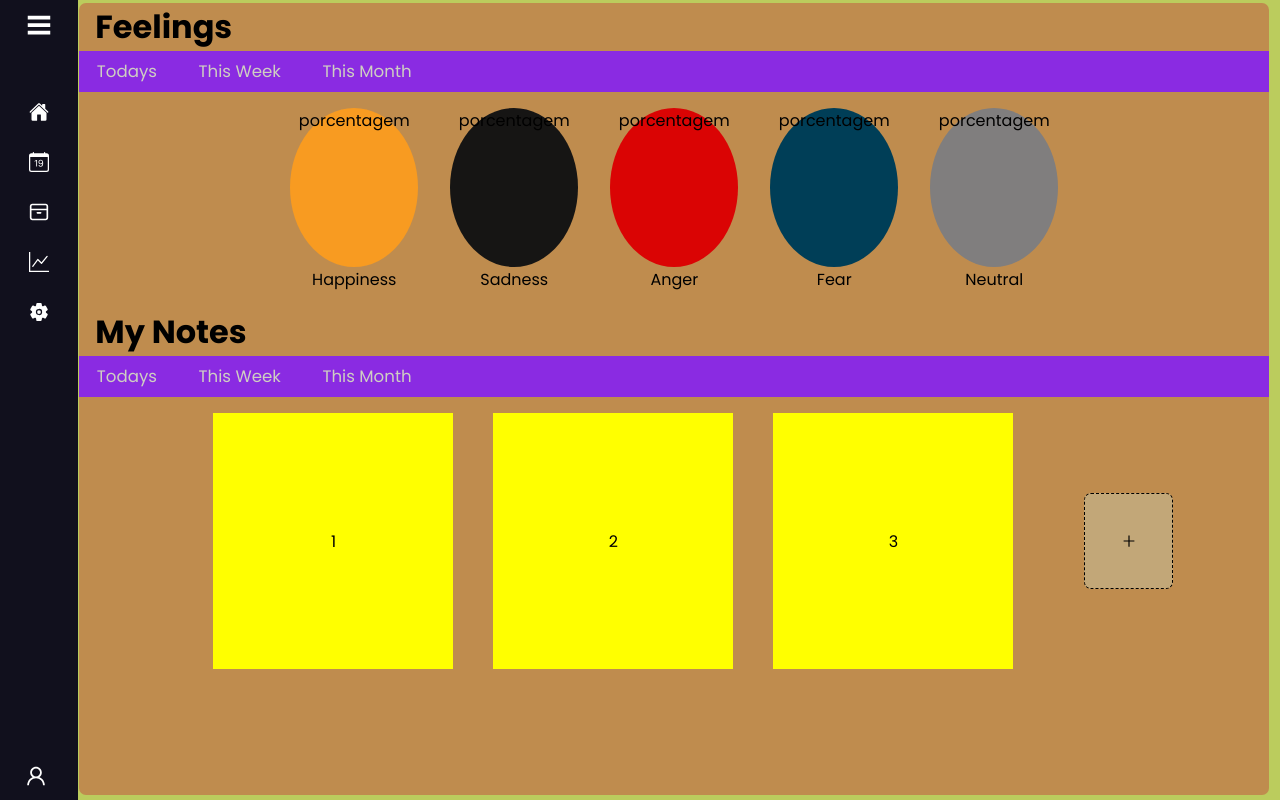
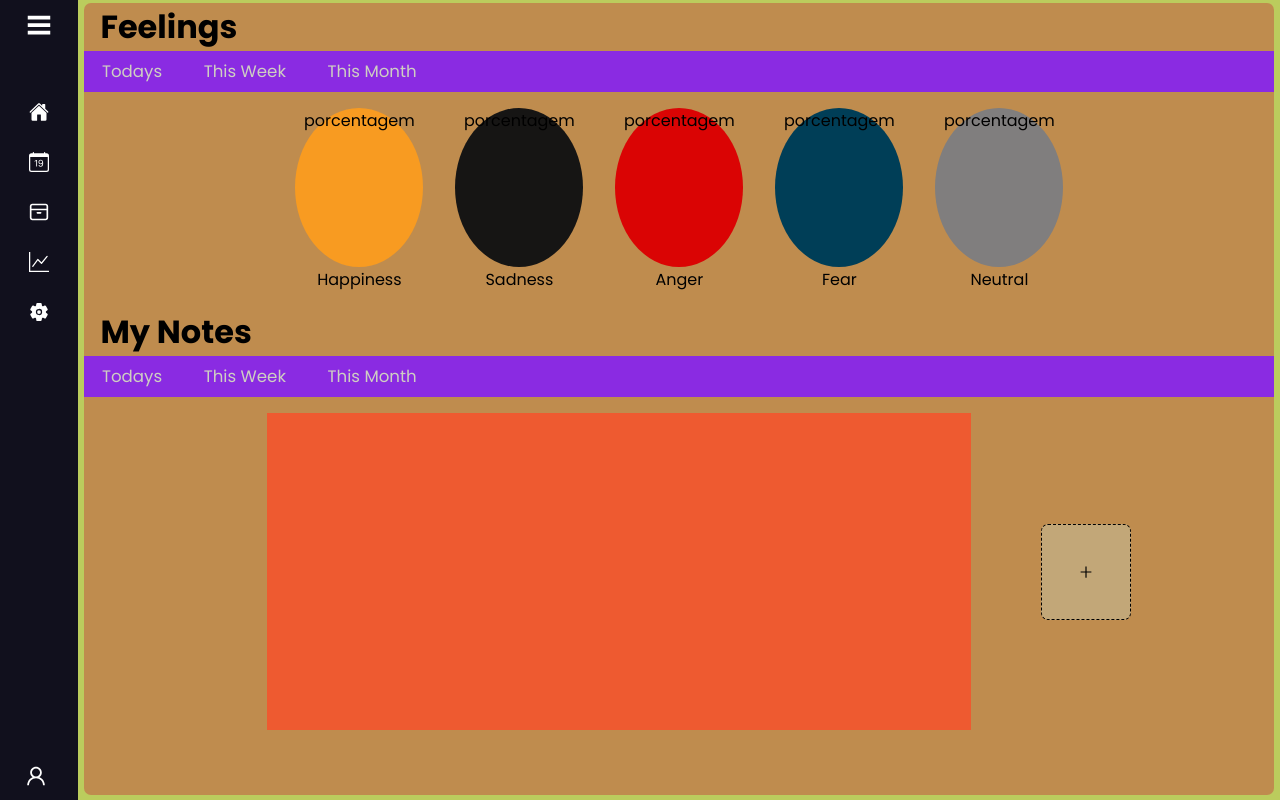
Before and after one commit to BrunoFay/Feelings-Diary, a React (Create React App) app: page / in a window 1280 px wide. Built offline with nearby package versions, Linux system fonts and the light colour scheme.

Commit message:
carousel implemented

```diff
--- a/src/App.css
+++ b/src/App.css
@@ -5,7 +5,9 @@
   --bgcolorAng:#da0404;
   --bgcolorFer :#003e57;
 }
-
+textarea {
+  resize: none;
+}
 .main-container{
   position: relative;
   background: #bbcc5d;
--- /dev/null
+++ b/src/components/home/Carousel.jsx
@@ -0,0 +1,20 @@
+import React, { useRef, useContext, useSta, useRefte } from 'react'
+import NoteContainer from './NoteContainer';
+import postContext from '../../context/postsContext';
+import useDragScroll from '../../hooks/useDragScroll';
+
+export default function Carousel() {
+  const { notes } = useContext(postContext)
+  const carouselRef = useRef(null)
+  const { onMouseDown } = useDragScroll(carouselRef, { direction: 'horizontal' });
+
+  return (
+    <div
+      ref={carouselRef}
+      className='carousel'
+      onMouseDown={onMouseDown}
+    >
+      {notes.map((note) => (<NoteContainer key={note.id} note={note} />))}
+    </div>
+  )
+}
--- a/src/components/home/DaysWeekMonthComponent.jsx
+++ b/src/components/home/DaysWeekMonthComponent.jsx
@@ -3,9 +3,9 @@ import React from 'react'
 export default function DaysWeekMonthComponent() {
   return (
     <nav>
-      <span className='DWM-Components' to={'/'}>Todays</span>
-      <span className='DWM-Components' to={'/'}>This Week</span>
-      <span className='DWM-Components' to={'/'}>This Month</span>
+      <span className='DWM-Components'>Todays</span>
+      <span className='DWM-Components'>This Week</span>
+      <span className='DWM-Components'>This Month</span>
     </nav>
   )
 }
--- a/src/components/home/FormNotes.jsx
+++ b/src/components/home/FormNotes.jsx
@@ -1,28 +1,30 @@
-import React, { useState } from 'react'
+import React, { useContext, useState } from 'react'
+import postContext from '../../context/postsContext'
 
 const INITIAL_STATE = {
   title: '',
   description: '',
-  date: '',
+  date: new Date(),
   feeling: 'Happiness',
 }
-export default function FormNotes() {
+export default function FormNotes({feelings}) {
+  const { notes, setNotes } = useContext(postContext)
   const [note, setNote] = useState(INITIAL_STATE)
-  const handleChange = ({ target: { name, value } }) => { setNote({ ...note, [name]: value }) }
+  const handleChange = ({ target: { name, value } }) => {
+    setNote({ ...note, date: new Date(), [name]: value })
+  }
   const handleClick = (e) => {
     e.preventDefault()
-    setNote({ ...note, date: new Date() })
+    setNotes([...notes, note])
+    setNote(INITIAL_STATE)
   }
   return (
     <div className="formNote-container">
       <form>
-        <select   onChange={handleChange} name="feeling" id="">
-          <option name="feeling" value='Happiness' >Happiness</option>
-          <option name="feeling" value='Sadness'>Sadness</option>
-          <option name="feeling" value='Anger'>Anger</option>
-          <option name="feeling" value='Fear'>Fear</option>
-          <option name="feeling" value='Neutral'>Neutral</option>
+        <select onChange={handleChange} name="feeling" id="">
+          {feelings.map(({ title }) => (<option key={title} value={title}>{title}</option>))}
         </select>
+        <span>Title</span>
         <input onChange={handleChange} value={note.title} type="text" name='title' />
         <textarea
           onChange={handleChange}
@@ -30,9 +32,8 @@ export default function FormNotes() {
           value={note.description}
           cols="30"
           rows="10" />
-        <button  onClick={handleClick}>enviar</button>
+        <button onClick={handleClick}>enviar</button>
       </form>
-
     </div>
   )
 }
--- a/src/components/home/MainHome.jsx
+++ b/src/components/home/MainHome.jsx
@@ -4,12 +4,15 @@ import DaysWeekMonthComponent from './DaysWeekMonthComponent'
 import FormNotes from './FormNotes'
 import { AiOutlinePlus } from 'react-icons/ai';
 import FeelingContainer from './FeelingContainer';
+import Carousel from './Carousel';
+
 
 const ARRAY_FEELINGS = [{ title: 'Happiness', icon: '😀' }, { title: 'Sadness', icon: '😢' },
-{ title: 'Anger', icon: '😡' }, { title: 'Fear', icon: '😱' },{ title: 'Neutral', icon: '😐' }]
+{ title: 'Anger', icon: '😡' }, { title: 'Fear', icon: '😱' }, { title: 'Neutral', icon: '😐' }]
 
 
 export default function MainHome() {
+
   const [visibleForm, setVisibleForm] = useState(false)
 
 
@@ -30,17 +33,14 @@ export default function MainHome() {
       <h1>Feelings</h1>
       <DaysWeekMonthComponent />
       <section className='feelings-container'>
-        {ARRAY_FEELINGS.map(({ title }) => (<FeelingContainer title={title} />))}
+        {ARRAY_FEELINGS
+          .map(({ title }) => (<FeelingContainer key={title} title={title} />))}
       </section>
       <h1>My Notes</h1>
       <DaysWeekMonthComponent />
       <section className='notes-container'>
-        {visibleForm ? <FormNotes /> : null}
-        <section className='carousel-posts'>
-          <div>1</div>
-          <div>2</div>
-          <div>3</div>
-        </section>
+        {visibleForm ? <FormNotes feelings={ARRAY_FEELINGS} /> : null}
+        <Carousel />
         <div className='new-post' onClick={handleClick}>
           <AiOutlinePlus />
         </div>
--- /dev/null
+++ b/src/components/home/NoteContainer.jsx
@@ -0,0 +1,16 @@
+import React from 'react'
+
+export default function NoteContainer({ note }) {
+
+  const day = new Date(note.date).getDate()
+  const month = new Date(note.date).toLocaleString('default', { month: 'long' })
+  return (
+    <div className='carousel-item'>
+      <h1>{note.title}</h1>
+      <p>{note.feeling}</p>
+      <hr />
+      <p>{note.description}</p>
+      <p>{month}/{day}</p>
+    </div>
+  )
+}
--- a/src/components/home/mainHome.css
+++ b/src/components/home/mainHome.css
@@ -1,11 +1,11 @@
 .home-container {
   background-color: rgba(196, 60, 60, 0.445);
-  height: 99vh;
+  height: 99%;
   width: 99%;
   flex-wrap: wrap;
   position: relative;
   top: 0.2rem;
-  left: 0.1vw;
+  left: 0.5vw;
   justify-content: center;
   align-items: center;
   border-radius: 7px;
@@ -52,27 +52,33 @@
   border-radius: 50%;
 }
 
-.carousel-posts {
+.carousel {
+  cursor: grab;
+  min-width: 55vw;
+  max-width: 63vw;
+  height: 39.6vh;
   display: flex;
-  flex-wrap: wrap;
-  justify-content: center;
   align-items: center;
-  gap: 2.5rem;
-  transition: all ease-in 150ms;
-  border-radius: 7px;
+  gap: 1em;
+  overflow: hidden;
+  white-space: wrap;
+  background-color: rgba(243, 85, 46, 0.911);
 }
 
-.carousel-posts div {
-  display: flex;
-  justify-content: center;
-  align-items: center;
-  width: 15rem;
-  background-color: yellow;
-  height: 16rem;
+.carousel-item:nth-child(1) {
+  margin-left: 1em;
 }
-
-.carousel-posts div:hover {
-  box-shadow: 0px 0px 1em rgb(77, 75, 75);
+.carousel-item:nth-last-child(1) {
+  margin-right: 1em;
+}
+.carousel-item {
+  min-width: 13em;
+  max-width: 15em;
+  overflow: hidden;
+  height: 15em;
+  background-color: coral;
+  word-wrap: break-word;
+  text-overflow: clip;
 }
 
 .new-post {
@@ -140,3 +146,9 @@
   align-items: center;
   text-align: center;
 }
+
+.carousel-item p{
+  font-size: 1.5vw;
+  color: rgb(207, 207, 194);
+
+}
--- a/src/context/postContextProvider.js
+++ b/src/context/PostContextProvider.js
@@ -1,7 +1,7 @@
 import postContext from "./postsContext";
 import React, { useState } from 'react'
 
-export default function postContextProvider({ children }) {
+export default function PostContextProvider({ children }) {
   const [notes, setNotes] = useState([])
 
   const contextValue = {
--- /dev/null
+++ b/src/hooks/useDragScroll.jsx
@@ -0,0 +1,46 @@
+
+/* reference https://bestofreactjs.com/repo/g-delmo-use-draggable-scroll-react-awesome-react-hooks */
+
+export default function useDragScroll(ref, options) {
+
+  const { direction } = options;
+
+  // The initial position (scroll progress and mouse location) when the mouse is pressed down on the element
+  let initialPosition = { scrollTop: 0, scrollLeft: 0, mouseX: 0, mouseY: 0 };
+
+  const mouseMoveHandler = (event) => {
+      if (ref.current) {
+      const dx = event.clientX - initialPosition.mouseX;
+      if (direction !== 'vertical')
+        ref.current.scrollLeft = initialPosition.scrollLeft - dx;
+    }
+  };
+
+  const mouseUpHandler = () => {
+   // Remove the event listeners since it is not necessary to track the mouse position anymore
+    document.removeEventListener('mousemove', mouseMoveHandler);
+    document.removeEventListener('mouseup', mouseUpHandler);
+  };
+
+  const onMouseDown = (event) => {
+    if (ref.current) {
+      // Save the position at the moment the user presses down
+      initialPosition = {
+        scrollLeft: ref.current.scrollLeft,
+        scrollTop: ref.current.scrollTop,
+        mouseX: event.clientX,
+        mouseY: event.clientY,
+      };
+
+      // Show a cursor: grabbing style and set user-select: none to avoid highlighting text while dragging
+      ref.current.style.cursor = 'move';
+      ref.current.style.userSelect = 'none';
+
+      // Add the event listeners that will track the mouse position for the rest of the interaction
+      document.addEventListener('mousemove', mouseMoveHandler);
+      document.addEventListener('mouseup', mouseUpHandler);
+    }
+  };
+
+  return { onMouseDown };
+}
--- a/src/index.js
+++ b/src/index.js
@@ -2,13 +2,13 @@ import React from 'react';
 import ReactDOM from 'react-dom';
 import './index.css';
 import App from './App';
-import postContextProvider from './context/postContextProvider';
+import PostContextProvider from './context/PostContextProvider';
 
 ReactDOM.render(
   <React.StrictMode>
-    <postContextProvider>
+    <PostContextProvider>
       <App />
-    </postContextProvider>
+    </PostContextProvider>
   </React.StrictMode>,
   document.getElementById('root')
 );
```
